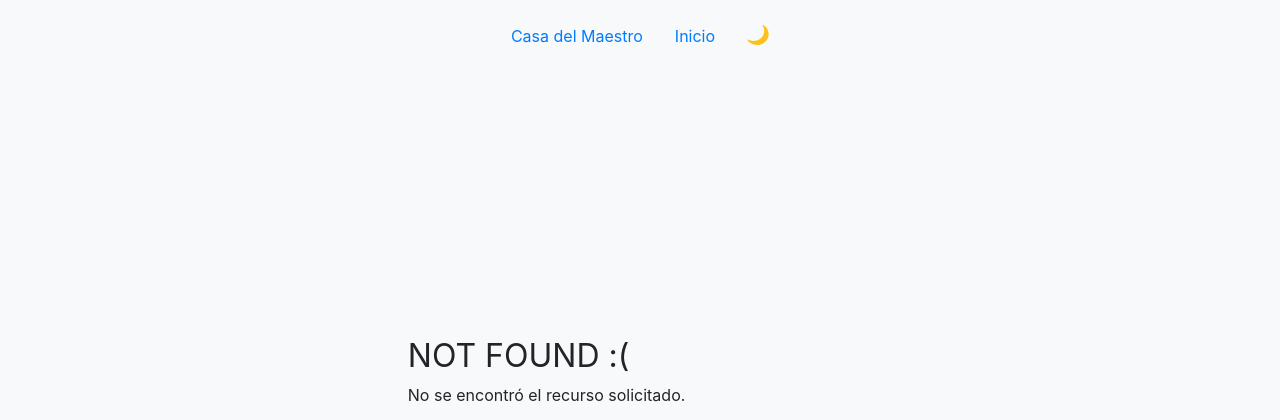
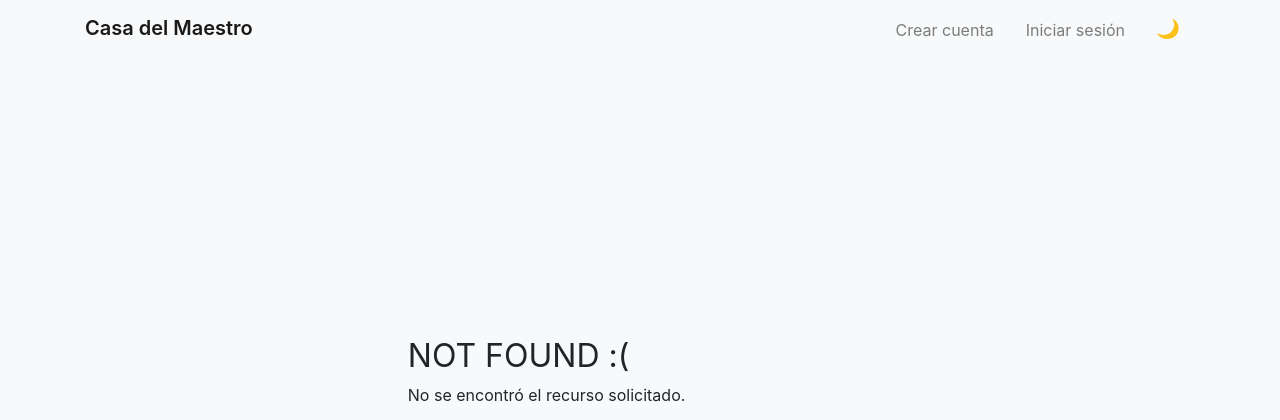
Before and after one commit to jys33/sqlite-project-mejorado, a PHP site: page /activate.php in a window 1280 px wide. Shown: the top 420 px of the page. Run offline with PHP 8.4, Linux system fonts and the light colour scheme; some libraries are stand-ins or nearby versions.

Commit message:
Actualizando archivos

```diff
--- a/includes/helpers.php
+++ b/includes/helpers.php
@@ -85,8 +85,17 @@ function pass_gen(int $length = 8) : string
     return implode($pass);
 }
 
-function validatePasswordStrength($password)
+function validatePasswordStrength($password) // Caracteres se escribe sin acento
 {
+    // **REQUERIMIENTOS DE CONTRASEÑA DEL SITIO NETACAD.COM**
+    // New password must include:
+    // One upper case character => Un carácter en mayúscula
+    // One lower case character => Un carácter en minúscula
+    // One number character => Un carácter numérico
+    // Please enter a minimum of 8 characters and maximum of 60 characters. => Por favor, ingrese un mínimo de 8 caracteres y un máximo de 60 caracteres.
+    // No special characters, except these: @ . - _ ~ ! # $ % ^ & *
+    // Password cannot contain all or part of your email address
+
     // Validate password strength
     $uppercase = preg_match('@[A-Z]@', $password);
     $lowercase = preg_match('@[a-z]@', $password);
--- a/public/css/main.css
+++ b/public/css/main.css
@@ -49,3 +49,10 @@ label {
     -ms-transform: translate(-50%, -50%);
     transform: translate(-50%, -50%);
 }
+
+@media (min-width: 768px) {
+    .navbar-expand-md .navbar-nav .nav-link {
+        padding-right: 1rem;
+        padding-left: 1rem;
+    }
+}
--- a/public/js/dark-light-mode.js
+++ b/public/js/dark-light-mode.js
@@ -22,8 +22,8 @@ function darkLightMode() {
     }
     document.body.classList.toggle('dark');
     if(querySelector('.table')) querySelector('.table').classList.toggle('table-dark');
-    // querySelector('.navbar').classList.toggle('navbar-dark');
-    // querySelector('.navbar').classList.toggle('navbar-light');
+    querySelector('.navbar').classList.toggle('navbar-dark');
+    querySelector('.navbar').classList.toggle('navbar-light');
     querySelector('.theme-icon').setAttribute('src', themeIcon);
     querySelector('.theme-icon').setAttribute('alt', alt + ' Mode');
 }
--- a/views/inc/navbar.html
+++ b/views/inc/navbar.html
@@ -1,4 +1,4 @@
-<ul class="nav justify-content-center p-3">
+<!-- <ul class="nav justify-content-center p-3">
     <li class="nav-item"><a class="nav-link" href="/">Casa del Maestro</a></li>
     <li class="nav-item"><a class="nav-link" href="/">Inicio</a></li>
     <?php if(isset($_SESSION['first_name'])): ?>
@@ -18,28 +18,44 @@
             <img src="img/moon.svg" class="theme-icon" alt="Dark Mode">
         </button>
     </li>
-</ul>
+</ul> -->
 
-<!-- <nav class="navbar navbar-expand-md">
-    <a class="navbar-brand" href="/"><span class="">PHPApp</span></a>
+<nav class="navbar navbar-expand-md navbar-light">
+    <div class="container">
+        <a class="navbar-brand mb-1" href="/" style="font-weight: 600;"><span class="">Casa del Maestro</span></a>
         <button aria-controls="navbar" aria-expanded="false" aria-label="Toggle navigation" class="navbar-toggler"
             data-target="#navbar" data-toggle="collapse" type="button">
             <span class="navbar-toggler-icon"></span>
         </button>
         <div class="collapse navbar-collapse" id="navbar">
             <?php if ( isset($_SESSION['user_id']) ): ?>
-        <ul class="navbar-nav mr-auto mt-2">
-            <li class="nav-item"><a class="nav-link" href="/quote.php">Quote</a></li>
+            <ul class="navbar-nav mr-auto">
+                <li class="nav-item"><a class="nav-link" href="/">Inicio</a></li>
             </ul>
-        <ul class="navbar-nav ml-auto mt-2">
-            <li class="nav-item"><a class="nav-link" href="/logout.php"
-                    onclick="return confirm('¿Deseas cerrar la sesión?');">Salir</a></li>
+            <ul class="navbar-nav ml-auto">
+                <li class="nav-item">
+                    <a class="nav-link active"><span>Bienvenido <?= $_SESSION['first_name']?>!</span></a>
+                </li>
+                <li class="nav-item">
+                    <a class="nav-link" href="/logout.php" onclick="return confirm('¿Deseas cerrar la sesión?');">Salir</a>
+                </li>
+                <li class="nav-item">
+                    <button class="dark-switcher nav-link" title="Toggle Dark Mode">
+                        <img src="img/moon.svg" class="theme-icon" alt="Dark Mode">
+                    </button>
+                </li>
             </ul>
             <?php else: ?>
-        <ul class="navbar-nav ml-auto mt-2">
+            <ul class="navbar-nav ml-auto">
                 <li class="nav-item"><a class="nav-link" href="/register.php">Crear cuenta</a></li>
                 <li class="nav-item"><a class="nav-link" href="/login.php">Iniciar sesión</a></li>
+                <li class="nav-item">
+                    <button class="dark-switcher nav-link" title="Toggle Dark Mode">
+                        <img src="img/moon.svg" class="theme-icon" alt="Dark Mode">
+                    </button>
+                </li>
             </ul>
             <?php endif ?>
         </div>
-</nav> -->
+    </div>
+</nav>
--- a/views/user/login.html
+++ b/views/user/login.html
@@ -8,7 +8,7 @@
     <?php endif ?>
 
     <div class="form-group">
-        <input class="form-control <?= error_field('user_name', $errors); ?>" type="text" name="user_name" id="user_name" placeholder="Nombre de usuario" value="<?= $user['user_name'] ?>">
+        <input class="form-control <?= error_field('user_name', $errors); ?>" type="text" name="user_name" id="user_name" placeholder="Nombre de Usuario" value="<?= $user['user_name'] ?>">
         <div class="invalid-feedback"><?= $errors['user_name'] ?? '' ?></div>
     </div>
 
```
Also changed, not shown: includes/constants.php (+4 -4 lines). Lines whose indentation alone changed are shown as unchanged.
